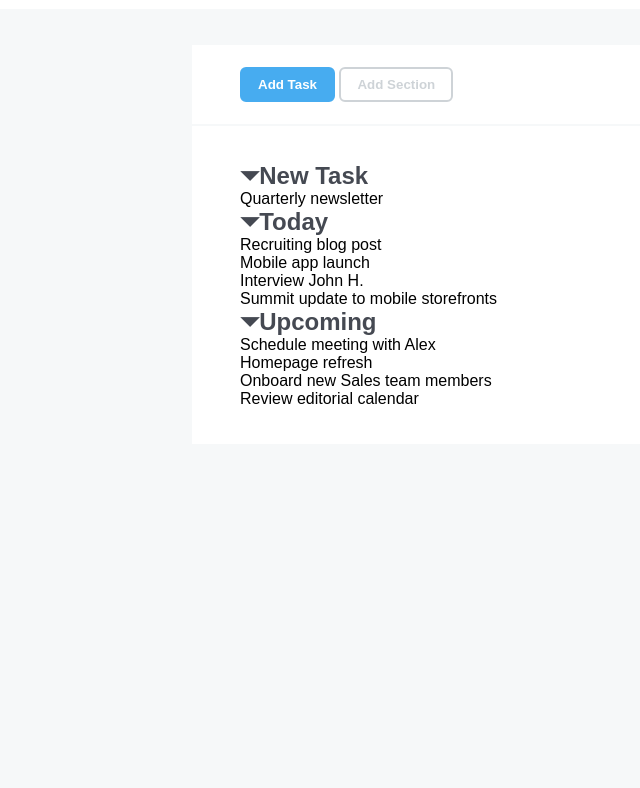
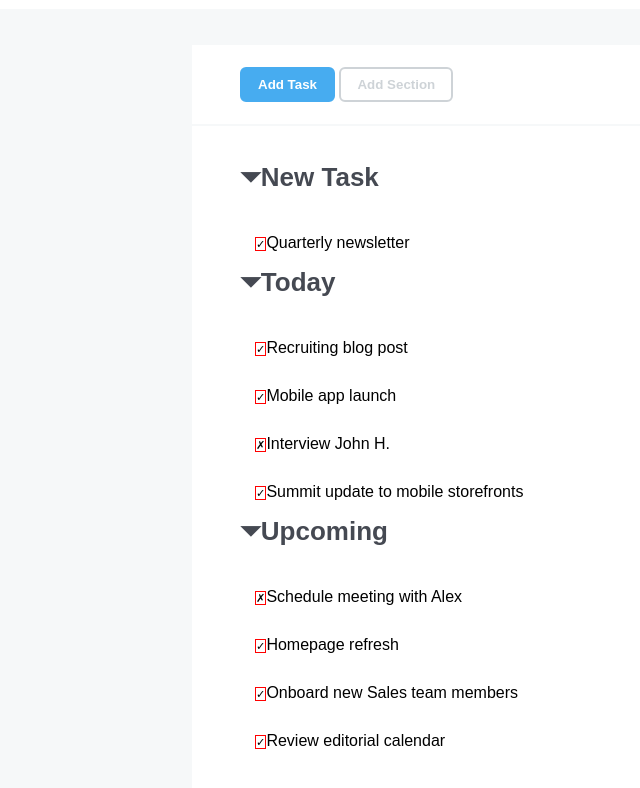
Before and after one commit to michele-pupo/html-css-toboolist, a plain HTML site: page index.html in a window 1280 px wide. Shown: the part 70-858 px from the top of the page, without its empty margins (0-640 px from the left). Before the commit the page ends 800 px from the top, so only its background shows below. Drawn offline with Linux system fonts and the light colour scheme.

Commit message:
stilizzazione check e cross

```diff
--- a/CSS/style.css
+++ b/CSS/style.css
@@ -90,12 +90,21 @@ button{
 
 h2{
    color: #454952;
+   font-size: 26px;
+   margin-bottom: 26px;
 }
-
-
 
 ul{
     padding: 0px;
     list-style-type: none;
 }
+
+li{
+    padding: 15px;
+}
+
+.icon{
+    border: red 1px solid;
+    font-size: 0.7em;
+}
 /* fine lista */
--- a/index.html
+++ b/index.html
@@ -30,7 +30,7 @@
                 <h2>&#9207;New Task</h2>
                 <ul>
                     <li>
-                        Quarterly newsletter
+                        <span class="icon">&check;</span>Quarterly newsletter
                     </li>
                 </ul>
             </div>
@@ -39,16 +39,16 @@
                 <h2>&#9207;Today</h2>
                 <ul>
                     <li>
-                        Recruiting blog post
+                        <span class="icon">&check;</span>Recruiting blog post
                     </li>
                     <li>
-                        Mobile app launch
+                        <span class="icon">&check;</span>Mobile app launch
                     </li>
                     <li>
-                        Interview John H.
+                        <span class="icon">&cross;</span>Interview John H.
                     </li>
                     <li>
-                        Summit update to mobile storefronts
+                        <span class="icon">&check;</span>Summit update to mobile storefronts
                     </li>
                 </ul>
             </div>
@@ -57,16 +57,16 @@
                 <h2>&#9207;Upcoming</h2>
                 <ul>
                     <li>
-                        Schedule meeting with Alex
+                        <span class="icon">&cross;</span>Schedule meeting with Alex
                     </li>
                     <li>
-                        Homepage refresh
+                        <span class="icon">&check;</span>Homepage refresh
                     </li>
                     <li>
-                        Onboard new Sales team members
+                        <span class="icon">&check;</span>Onboard new Sales team members
                     </li>
                     <li>
-                        Review editorial calendar
+                        <span class="icon">&check;</span>Review editorial calendar
                     </li>
                 </ul>
             </div>
```
